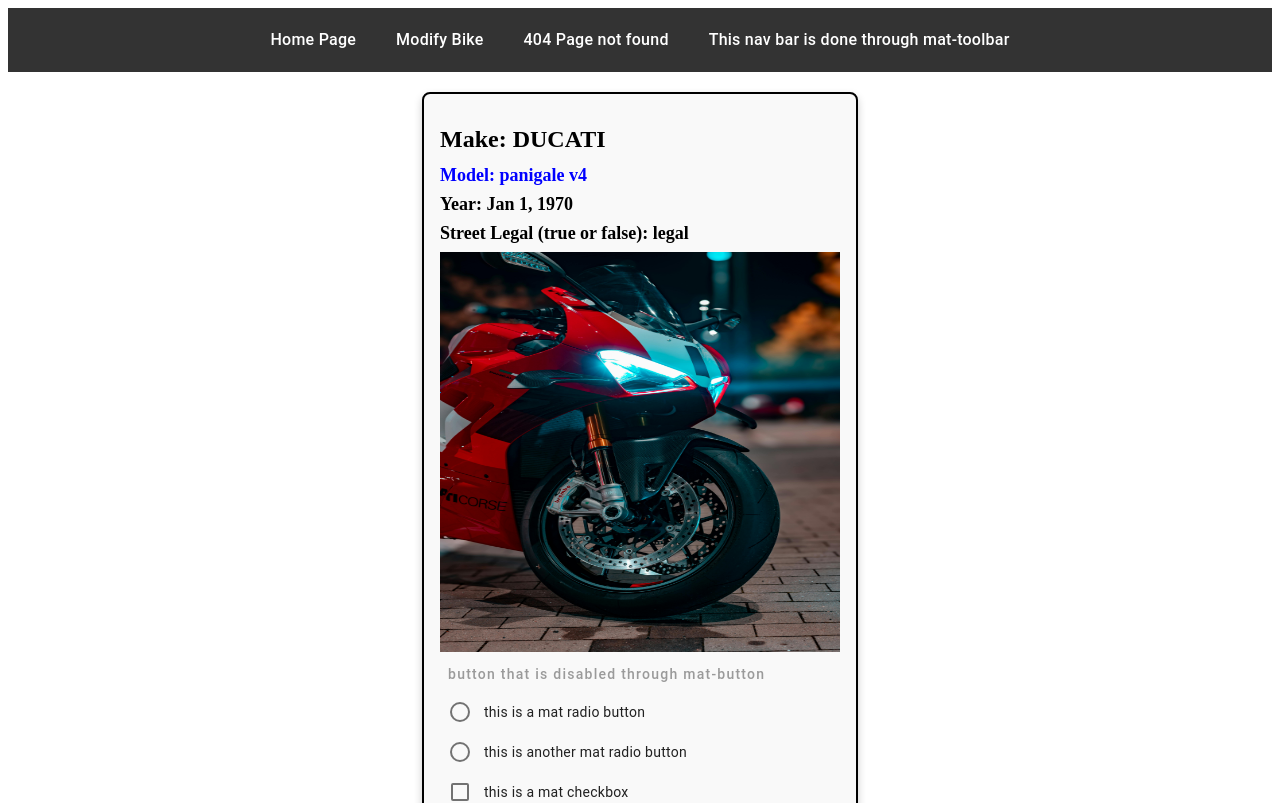
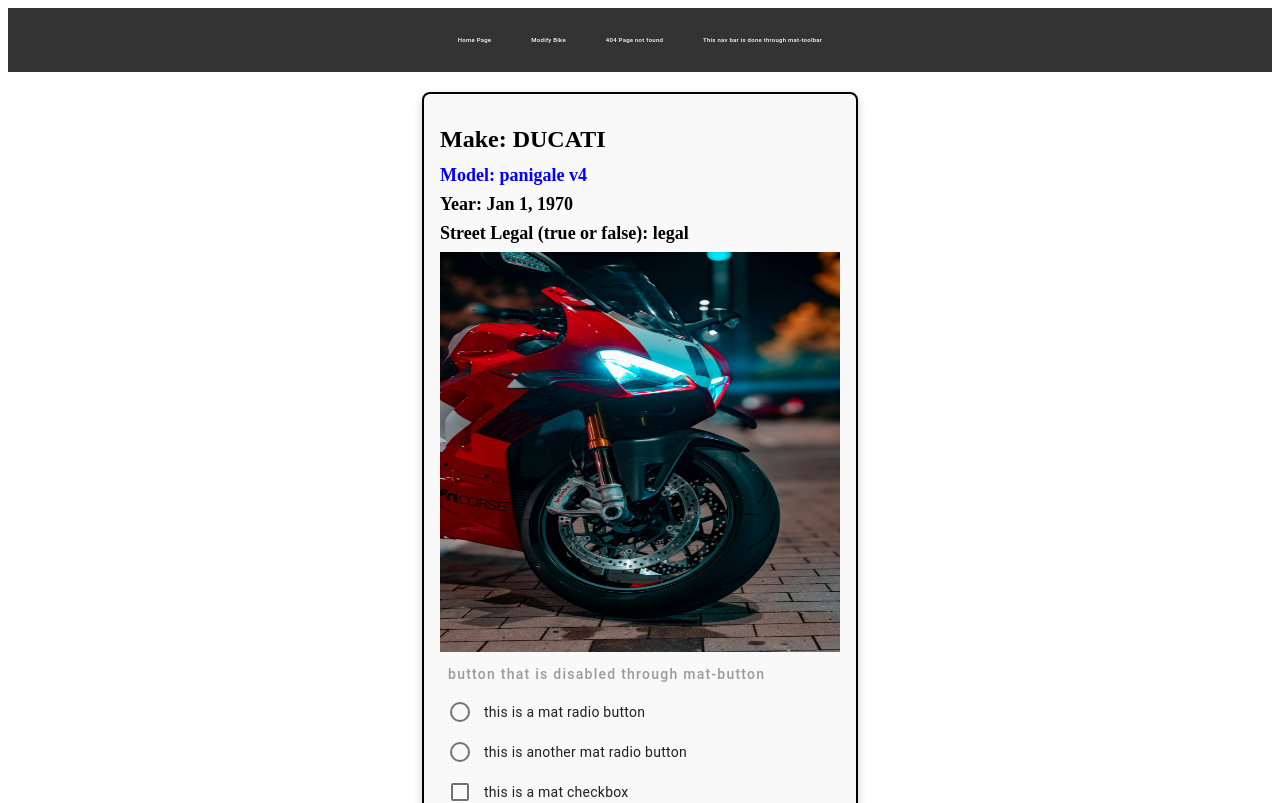
Before and after one commit to GShamoon/Giovanni_Shamoon_Learning_Angular, an Angular app: page /bikes in a window 1280 px wide. Shown: the top 803 px of the page. Built offline with nearby package versions, Linux system fonts and the light colour scheme.

Commit message:
refactored the mat tool bar

```diff
--- a/src/app/app.component.css
+++ b/src/app/app.component.css
@@ -33,5 +33,5 @@
 }
 
 a{
-  font-size: 16px;
+  font-size: 6px;
 }
```
